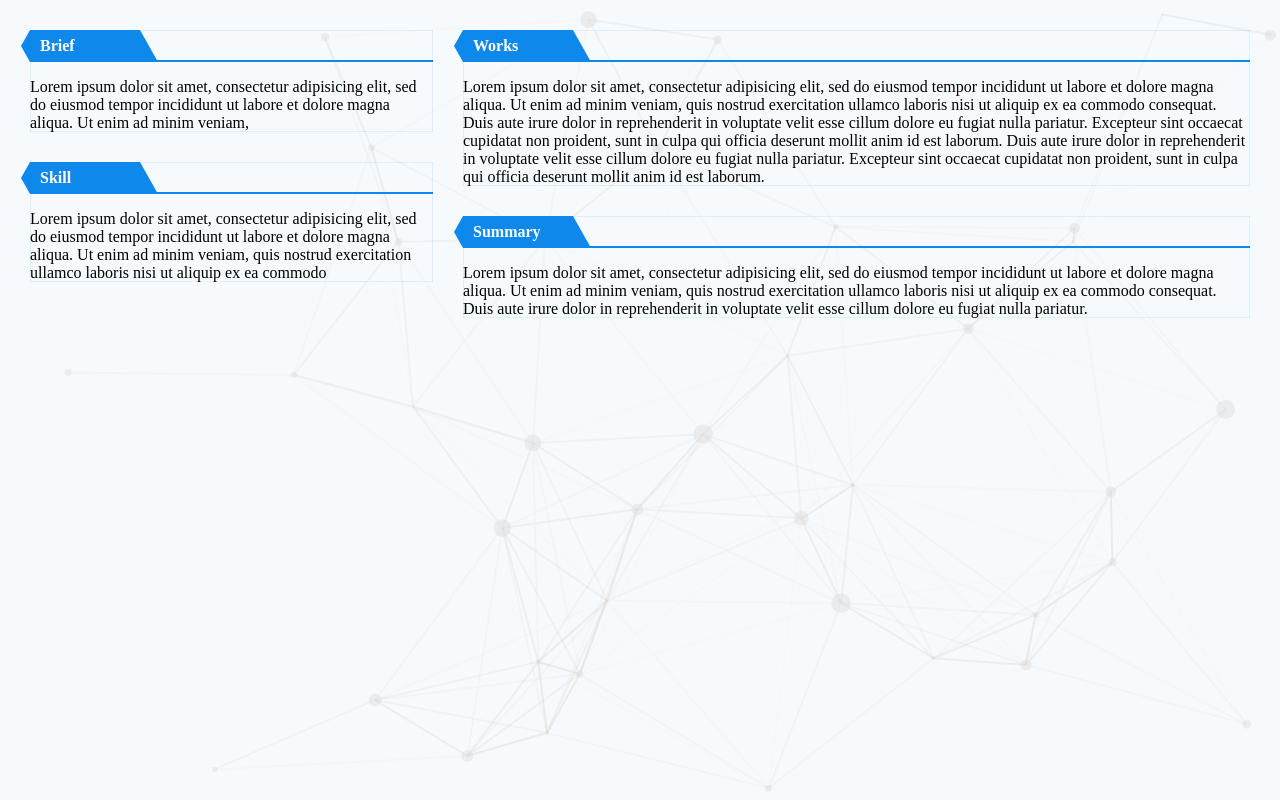
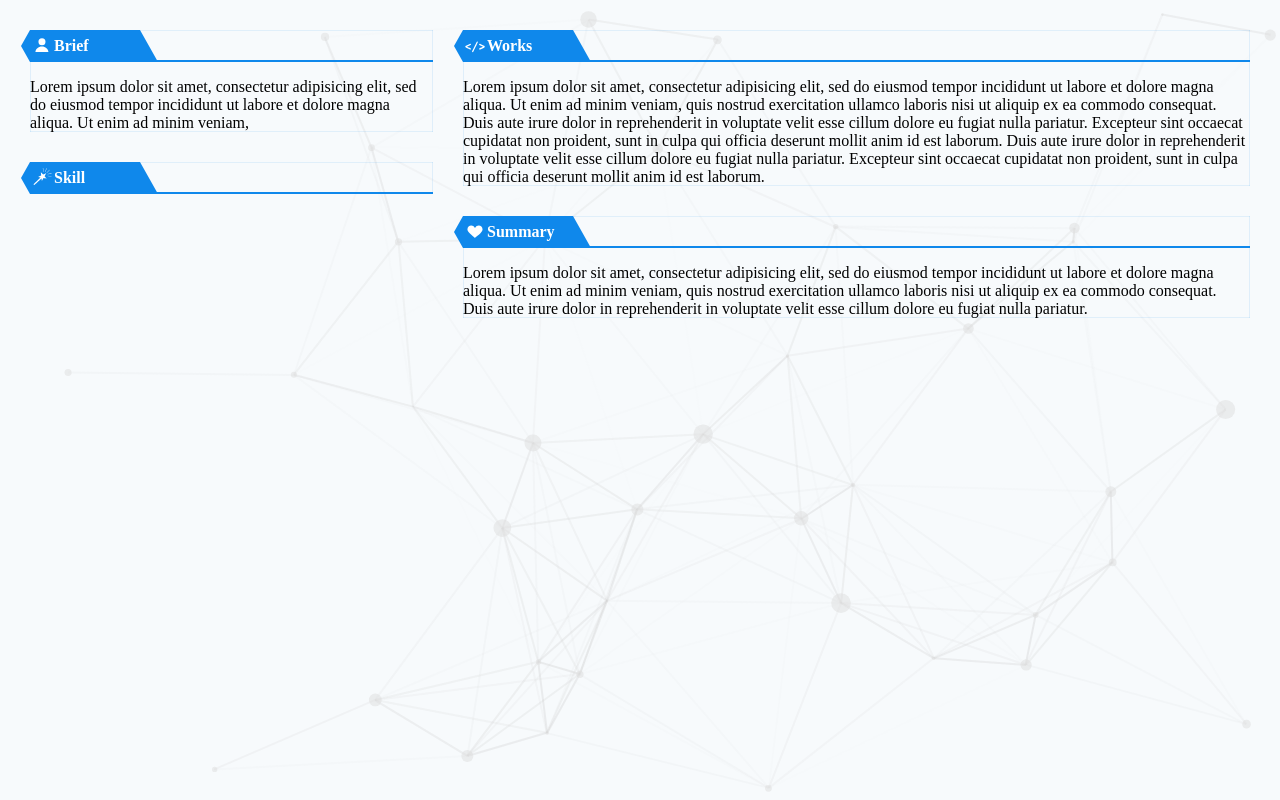
Before and after one commit to ReyoungLee/reyounglee.github.io, a plain HTML site: page index.html in a window 1280 px wide. Drawn offline with Linux system fonts and the light colour scheme.

Commit message:
menu icons

```diff
--- a/index.html
+++ b/index.html
@@ -12,7 +12,7 @@
 			<section class="a">
 				<div>
 					<h4 class="title">
-						<em>Brief</em>
+						<em><img src="img/m_about.svg">Brief</em>
 					</h4>
 					<p>
 						Lorem ipsum dolor sit amet, consectetur adipisicing elit, sed do eiusmod
@@ -24,13 +24,9 @@
 			<section class="b">
 				<div>
 					<h4 class="title">
-						<em>Skill</em>
+						<em><img src="img/m_skill.svg">Skill</em>
 					</h4>
-					<p>
-						Lorem ipsum dolor sit amet, consectetur adipisicing elit, sed do eiusmod
-						tempor incididunt ut labore et dolore magna aliqua. Ut enim ad minim veniam,
-						quis nostrud exercitation ullamco laboris nisi ut aliquip ex ea commodo
-					</p>
+
 				</div>
 			</section>
 		</div>
@@ -38,7 +34,7 @@
 			<section class="c">
 				<div>
 					<h4 class="title">
-						<em>Works</em>
+						<em><img src="img/m_code.svg">Works</em>
 					</h4>
 					<p>
 						Lorem ipsum dolor sit amet, consectetur adipisicing elit, sed do eiusmod
@@ -57,7 +53,7 @@
 			<section class="d">
 				<div>
 					<h4 class="title">
-						<em>Summary</em>
+						<em><img src="img/m_heart.svg">Summary</em>
 					</h4>
 					<p>
 						Lorem ipsum dolor sit amet, consectetur adipisicing elit, sed do eiusmod
--- a/src/p.scss
+++ b/src/p.scss
@@ -35,16 +35,22 @@ $blue: #0f88eb;
 			border-bottom: 2px $blue solid;
 			margin: 0;
 			min-width: 128px;
+			img{
+				width: 24px;
+				height: 24px;
+				vertical-align: middle;
+				margin-top: -5px;
+			}
 			em{
+				white-space: nowrap;
 				position: relative;
 				font-style: normal;
 				background: $blue;
 				color: #fff;
 				display: inline-block;
-				width: 100px;
+				width: 110px;
 				height: 30px;
 				line-height: 32px;
-				padding-left: 10px;
 				&::before, &::after{
 					position: absolute;
 					display: block;
@@ -92,7 +98,6 @@ $blue: #0f88eb;
 }
 
 @media(max-width:490px){
-
 	#content{
 		.left, .right{
 			min-height: auto;
@@ -111,3 +116,7 @@ $blue: #0f88eb;
 		}
 	}
 }
+
+.chart,.chart>div{ height: 400px; width: 400px; border-radius: 50%; clip: rect(0px,200px,400px,0px); position: absolute; overflow: hidden; transition: all 222ms;}
+#ctbg{height: 400px; width: 400px; border-radius: 50%; box-shadow: 0 0 30px #069; position: absolute; transition: all 0.2s ease-in-out;}
+#ctbg:hover{transform: rotate(30deg); -webkit-transform: rotate(30deg);}
```
Also changed, not shown: img/js.svg (added), img/m_about.svg (added), img/m_code.svg (added), img/m_heart.svg (added), img/m_skill.svg (added), img/ps.svg (added), img/react.svg (added), img/sass.svg (added), src/p.css, 1 other file. Lines whose indentation alone changed are shown as unchanged.
